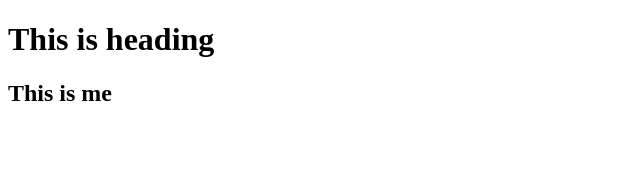
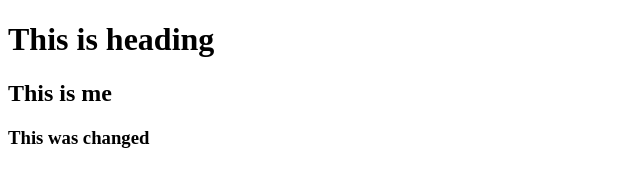
Before and after one commit to subhajit-cpu/college-project, a plain HTML site: page index.html in a window 1280 px wide. Shown: the whole page, without its empty margins (0-640 px from the left). Drawn offline with Linux system fonts and the light colour scheme.

Commit message:
Changed by manash

```diff
--- a/index.html
+++ b/index.html
@@ -8,6 +8,7 @@
 <body>
     <h1>This is heading</h1>
     <h2>This is me</h2>
+    <h3>This was changed</h3>
 </body>
 <script src="./script.js"></script>
 </html>
```
